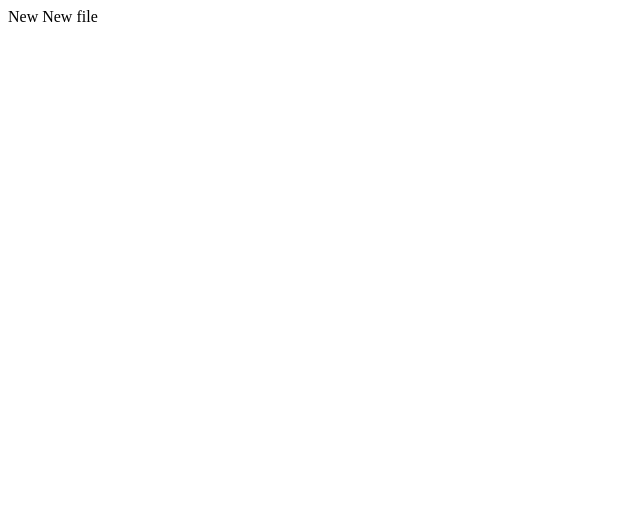
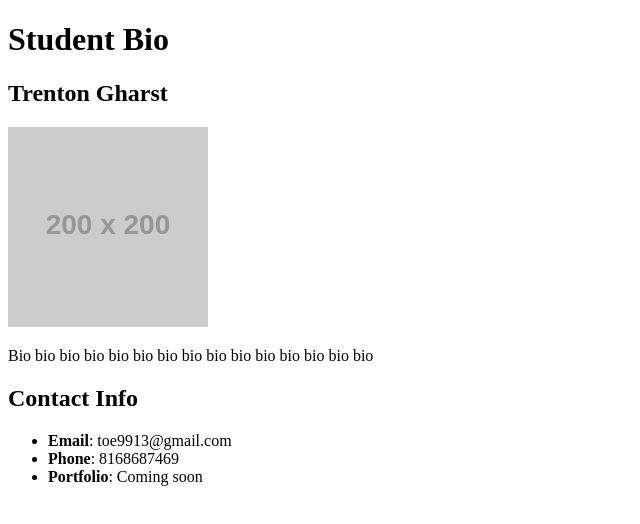
Before and after one commit to ToeHead9913/ToeHead9913.github.io, a plain HTML site: page index.html in a window 1280 px wide. Shown: the whole page, without its empty margins (0-640 px from the left). Drawn offline with Linux system fonts and the light colour scheme; placeholder pictures from the web are drawn by us.

Commit message:
new index file

```diff
--- a/index.html
+++ b/index.html
@@ -1 +1,42 @@
-New New file
+<!DOCTYPE html>
+<html lang="en-us">
+
+<head>
+  <meta charset="UTF-8">
+  <title>Bootcamp</title>
+
+  <link rel="stylesheet" type ="text/css" href="./Assets/css/style.css">
+</head>
+
+<body>
+
+<header>
+  <h1> Student Bio</h1>
+  </header>
+
+
+  <div class="container">
+
+    <!-- Bio starting -->
+        <section id=main-bio>
+          <h2>Trenton Gharst</h2>
+          <img id="bio-image" src="https://placehold.it/200x200" alt="your name">
+          <p> Bio bio bio bio bio bio bio bio bio bio bio bio bio bio bio</p>
+        </section>
+        <!-- Bio ending -->
+
+        <section id=contact-info>
+          <h2>Contact Info </h2>
+
+          <ul>
+            <li><strong>Email</strong>: toe9913@gmail.com</li>
+            <li><b>Phone</b>: 8168687469</li>
+            <li><strong>Portfolio</strong>: Coming soon</li>
+
+          </ul>
+        </section>
+  </div>
+</body>
+
+
+</html>
```
